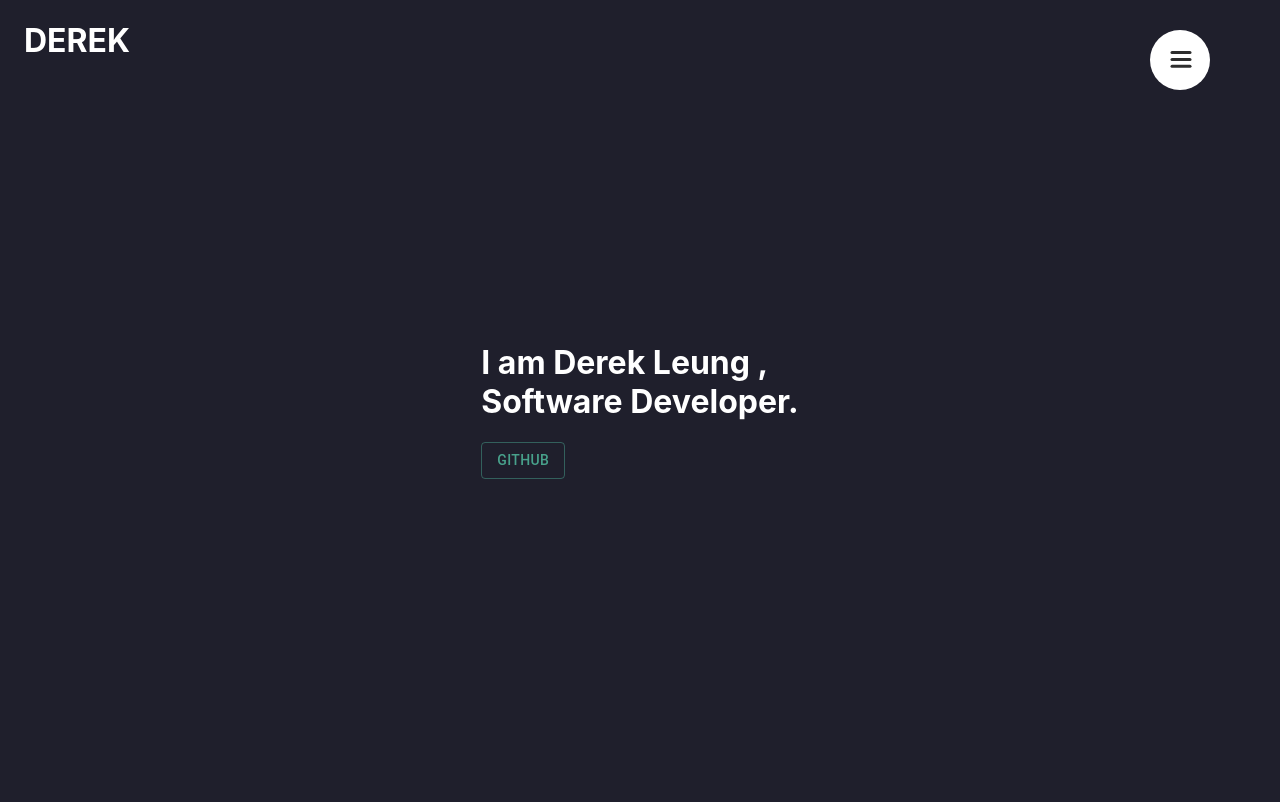
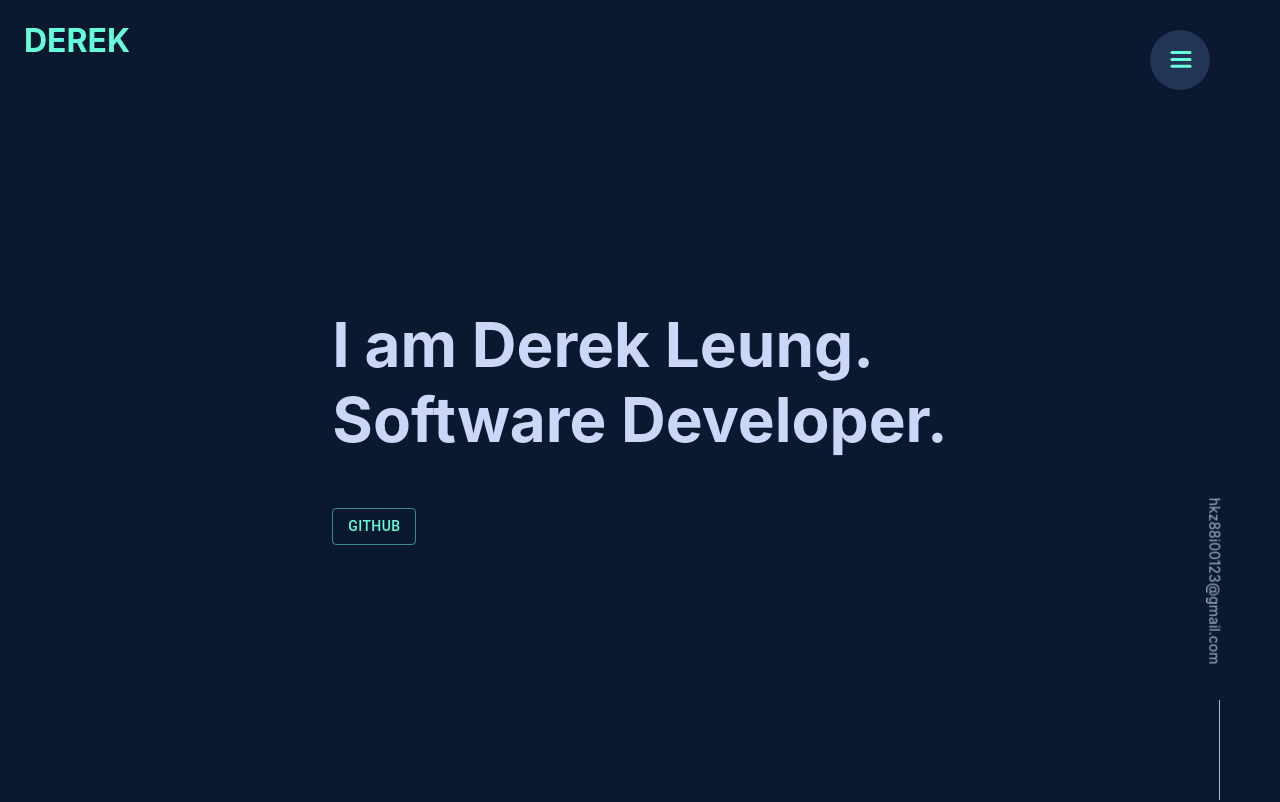
Before and after one commit to DerekLeungHoWang/portfolio-V2, a React (Create React App) app: page / in a window 1280 px wide. Shown: the top 802 px of the page. Built offline with nearby package versions, Linux system fonts and the light colour scheme.

Commit message:
add email, tune color

```diff
--- a/src/App.js
+++ b/src/App.js
@@ -25,8 +25,8 @@ function App() {
   const theme = createMuiTheme({
     palette: {
       primary: {
-        main: '#48a18b',
-        background: '#1f1f2c',
+        main: '#64ffda',
+        background: '#0a192f',
         frontend: '#A4C3A9',
         backend: "#82AB9B",
         deployment: "#65928D",
--- a/src/Components/Common/Navbar/Navbar.js
+++ b/src/Components/Common/Navbar/Navbar.js
@@ -14,13 +14,13 @@ const Wrapper = styled(motion.div)`
     display: flex;
     align-content: center;
     justify-content: space-between;
-
+    color:${props=>props.theme.palette.primary.main};
 `;
 
 
 const Logo = styled(motion.h1)`
     margin-left: 24px;
-    color: white;
+
 `;
 
 const NavLink = styled(Link)`
@@ -32,8 +32,8 @@ export default function Navbar() {
     let color = theme.palette.primary.main
     return (
 
-            <Wrapper color={color}>
-                <Logo>DEREK</Logo>
+            <Wrapper theme={theme}>
+                <Logo >DEREK</Logo>
 
                 <RightNav/>
 
--- a/src/Components/Common/RightNav/MenuItem.js
+++ b/src/Components/Common/RightNav/MenuItem.js
@@ -1,6 +1,7 @@
 import * as React from "react";
 import { motion } from "framer-motion";
 import styled from "styled-components";
+import { ListItem, ListItemText, useTheme } from "@material-ui/core";
 
 const variants = {
   open: {
@@ -19,14 +20,6 @@ const variants = {
   }
 };
 
-const IconPlaceHolder = styled.div`
-  width: 40px;
-  height: 40px;
-  border-radius: 50%;
-  flex: 40px 0;
-  margin-right: 20px;
-
-`
 
 const TextPlaceHolder = styled.div`
    border-radius: 5px;
@@ -35,23 +28,40 @@ const TextPlaceHolder = styled.div`
   flex: 1;
 `
 
-const MyList = styled(motion.li)`
-
+const MyList = styled(ListItem)`
+    width:"100%";
 
 `
 
-const colors = ["#FF008C", "#D309E1", "#9C1AFF", "#7700FF", "#4400FF"];
+const ItemText = styled(ListItemText)`
+     color: ${props=>props.theme.palette.primary.main};
 
-export const MenuItem = ({ i }) => {
-  const style = { border: `2px solid ${colors[i]}` };
+`
+
+
+
+export const MenuItem = ({ text }) => {
+  const theme = useTheme();
+  const handleClick = () => {
+
+  }
   return (
     <MyList
+      key={text}
+      button
+      component={motion.li}
       variants={variants}
       whileHover={{ scale: 1.1 }}
       whileTap={{ scale: 0.95 }}
+      onClick={handleClick}
     >
-      <IconPlaceHolder style={style} />
-      <TextPlaceHolder style={style}/>
+      <ItemText theme={theme} comonent={motion.div} primary={text} />
     </MyList>
   );
 };
+
+
+{/* <ListItem button key={text}>
+  <ListItemIcon>{index % 2 === 0 ? <InboxIcon /> : <MailIcon />}</ListItemIcon>
+  <ListItemText primary={text} />
+</ListItem> */}
--- a/src/Components/Common/RightNav/MenuToggle.js
+++ b/src/Components/Common/RightNav/MenuToggle.js
@@ -1,16 +1,22 @@
 import * as React from "react";
 import { motion } from "framer-motion";
 import styled from "styled-components";
+import { useTheme } from "@material-ui/core";
 
-const Path = props => (
+
+const Path = props => {
+  const theme = useTheme();
+  return (
     <motion.path
+      stroke={`${theme.palette.primary.main}`}
       fill="transparent"
       strokeWidth="3"
-    stroke="hsl(0, 0%, 18%)"
+      // stroke="hsl(0, 0%, 18%)"
       strokeLinecap="round"
       {...props}
     />
-);
+  )
+};
 
 const MyButton = styled.button`
 outline: none;
@@ -29,10 +35,14 @@ outline: none;
 
 `
 
-export const MenuToggle = ({ toggle }) => (
+export const MenuToggle = ({ toggle }) => {
+
+
+  return (
     <MyButton onClick={toggle}>
       <svg width="23" height="23" viewBox="0 0 23 23">
         <Path
+
           variants={{
             closed: { d: "M 2 2.5 L 20 2.5" },
             open: { d: "M 3 16.5 L 17 2.5" }
@@ -55,3 +65,4 @@ export const MenuToggle = ({ toggle }) => (
       </svg>
     </MyButton>
   );
+}
--- a/src/Components/Common/RightNav/Navigation.js
+++ b/src/Components/Common/RightNav/Navigation.js
@@ -12,16 +12,29 @@ const variants = {
   }
 };
 const MyList = styled(motion.ul)`
-  position: absolute;
+  position: relative;
   right: 30px;
   top: 80px;
+  width: 300px;
 `
-export const Navigation = () => (
-  <MyList variants={variants}>
-    {itemIds.map(i => (
-      <MenuItem i={i} key={i} />
-    ))}
-  </MyList>
-);
+export const Navigation = () => {
+  return (
+    <>
+      <MyList variants={variants}>
+        {itemIds.map(text=> (
+          <MenuItem text={text} key={text} />
+        ))}
+      </MyList>
+    </>
 
-const itemIds = [0, 1, 2, 3, 4];
+
+  )
+}
+// <MyList variants={variants}>
+//   {itemIds.map(i => (
+//     <MenuItem i={i} key={i} />
+//   ))}
+// </MyList>
+
+
+const itemIds = ["Cover","Skills", "Projects", "Contact"];
--- a/src/Components/Common/RightNav/RightNav.js
+++ b/src/Components/Common/RightNav/RightNav.js
@@ -27,7 +27,7 @@ const sidebar = {
 const MyNav = styled(motion.nav)`
   color: white;
 
-
+      z-index: 999;
   `
 const Background = styled(motion.div)`
 
@@ -36,7 +36,8 @@ const Background = styled(motion.div)`
   right: 0;
   bottom: 0;
   width: 300px;
-  background: #fff;
+  background: #233554;
+
 `
 function RightNav() {
   const [isOpen, toggleOpen] = useCycle(false, true);
--- /dev/null
+++ b/src/Components/Common/SideNote/RightSideNote.js
@@ -0,0 +1,44 @@
+import React from 'react'
+import styled from 'styled-components'
+
+
+
+export default function RightSideNote() {
+    return (
+        <Wrapper>
+            <Email>hkz88i00123@gmail.com</Email>
+            <Line />
+        </Wrapper>
+    )
+}
+
+const Wrapper = styled.div`
+
+   @media (max-width: 768px) {
+    display: none;
+  }
+
+`
+
+
+
+const Email = styled.div`
+    position:fixed;
+    color:white;
+    height: 150px;
+    bottom: 144px;
+    right:48px;
+    transform:rotate(90deg);
+    color:#a8b2d1 ;
+    font-size: 14px;
+
+`
+
+const Line = styled.div`
+
+    position:fixed;
+    height: 100px;
+    bottom: 0px;
+    right:60px;
+    border-left: 1px solid #a8b2d1;
+`
--- a/src/Components/HomePage/CoverPage/CoverPage.js
+++ b/src/Components/HomePage/CoverPage/CoverPage.js
@@ -9,10 +9,16 @@ import { useSelector } from 'react-redux';
 import { blue, pink } from '@material-ui/core/colors';
 
 
+const Heading = styled(motion.h2)`
+
+    color:#ccd6f6;
+    font-size: 62px;
+`
+
 const Title = () => {
-    const line1 = "I am Derek Leung , "
+    const line1 = "I am Derek Leung. "
     const line2 = "Software Developer."
-    return (<motion.h1
+    return (<Heading
         initial="hidden"
         animate="visible"
         variants={sentence}
@@ -42,7 +48,7 @@ const Title = () => {
         })}
 
 
-    </motion.h1>)
+    </Heading>)
 }
 
 
--- a/src/Components/HomePage/HomePage.js
+++ b/src/Components/HomePage/HomePage.js
@@ -1,6 +1,6 @@
 import { Grid, makeStyles } from '@material-ui/core';
 import { motion } from 'framer-motion';
-import React, { useEffect } from 'react'
+import React, { useEffect, useRef } from 'react'
 import styled from 'styled-components';
 import CoverPage from './CoverPage/CoverPage'
 import ProjectsPage from './ProjectsPage/ProjectsPage'
@@ -8,6 +8,7 @@ import { useInView } from "react-intersection-observer";
 import { useSelector } from 'react-redux';
 import SkillPage from './SkillPage/SkillPage';
 import ContactPage from './ContacPage/ContactPage';
+import RightSideNote from '../Common/SideNote/RightSideNote';
 const useStyles = makeStyles((theme) => ({
     root: {
         // flexGrow: 1,
@@ -24,6 +25,8 @@ const useStyles = makeStyles((theme) => ({
 
 
 export default function HomePage() {
+    const ref = useRef(null)
+
 
 
     const classes = useStyles();
@@ -43,6 +46,8 @@ export default function HomePage() {
             <Grid container item xs={12}  >
                 <ContactPage />
             </Grid>
+
+            <RightSideNote />
         </Grid>
     )
 }
--- a/src/Components/HomePage/ProjectsPage/ProjectsPage.js
+++ b/src/Components/HomePage/ProjectsPage/ProjectsPage.js
@@ -34,7 +34,7 @@ export default function ProjectsPage() {
     }, [inView]);
 
     return (
-        <Wrapper ref={ref} theme={theme} container >
+        <Wrapper id="prjPage" ref={ref} theme={theme} container >
             <Grid container item xs={12}
                 direction="row"
                 justify="center"
--- a/src/Components/HomePage/SkillPage/Skills/AllSkills.js
+++ b/src/Components/HomePage/SkillPage/Skills/AllSkills.js
@@ -5,16 +5,19 @@ import { Button, Grid, useTheme } from "@material-ui/core";
 import data from './Skills.json'
 import { useInView } from "react-intersection-observer";
 
-function AllSkills({ delayPerPixel = 0.0038 }) {
+function AllSkills({ delayPerPixel = 0.0008 }) {
     const originOffset = useRef({ top: 0, left: 0 });
     const [animate, setAnimate] = useState(false)
     const controls = useAnimation();
 
     useEffect(() => {
-        if (animate)
+        if (animate) {
             controls.start("visible");
-        else
+
+        } else {
             controls.start("hidden");
+        }
+
     }, [animate]);
 
     const handleClick = (e) => {
@@ -80,15 +83,21 @@ function GridItem(props) {
     const offset = useRef({ top: 0, left: 0 });
     const ref = useRef();
     const [inViewRef, inView] = useInView()
-    const { delayPerPixel, i, originIndex, originOffset, onClick, id, category, skill ,setAnimate} = props
+    const { delayPerPixel, i, originIndex, originOffset, onClick, id, category, skill, setAnimate } = props
     const theme = useTheme();
 
 
 
     useLayoutEffect(() => {
+        if(!inView && i === originIndex){
+            setAnimate(false)
+        }
+
         if (inView && i === originIndex) {
             setAnimate(true)
         }
+
+
 
         const element = ref.current;
         if (!element) return;
```
Also changed, not shown: src/Components/Common/SideNote/LeftSideNote.js (added). Lines whose indentation alone changed are shown as unchanged.
